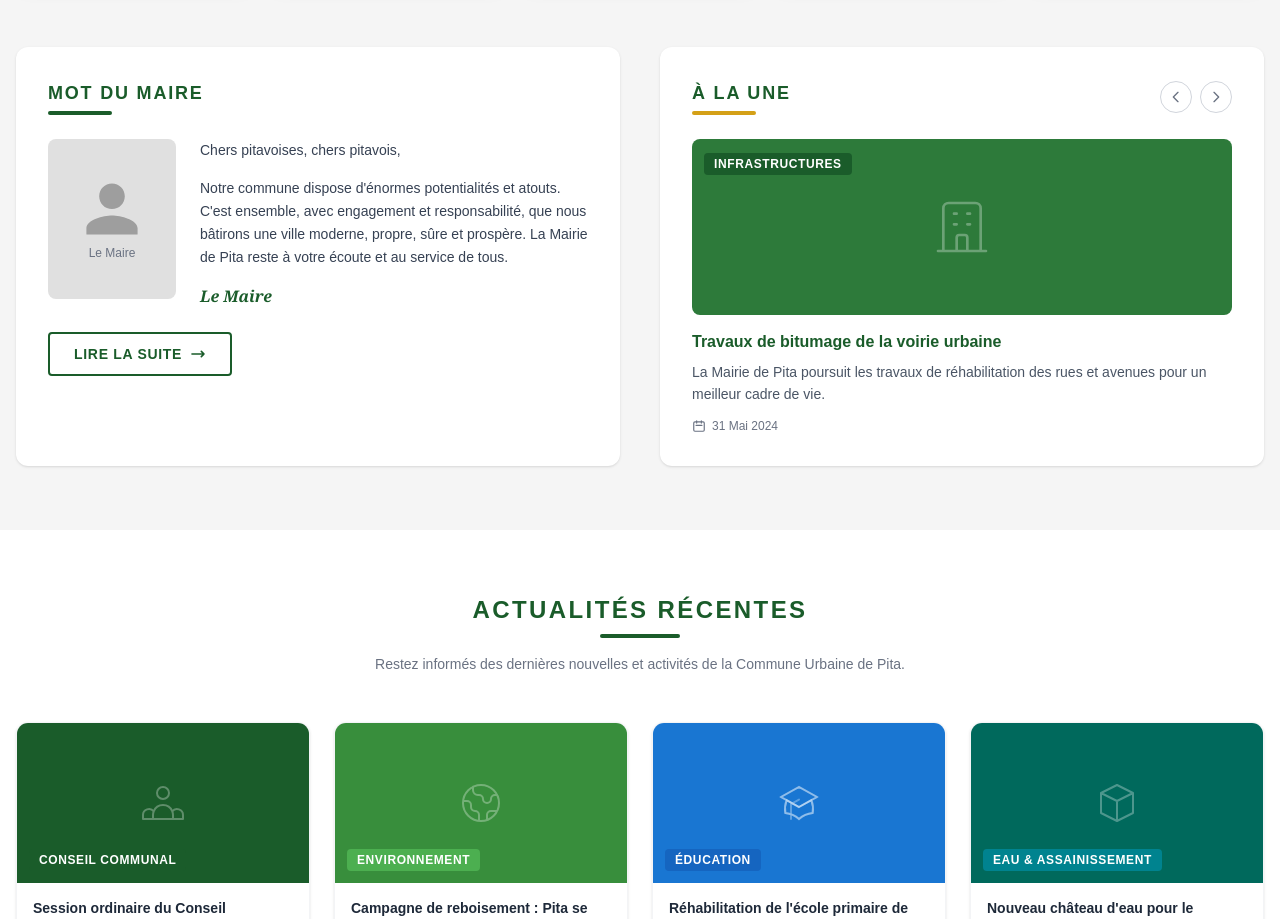
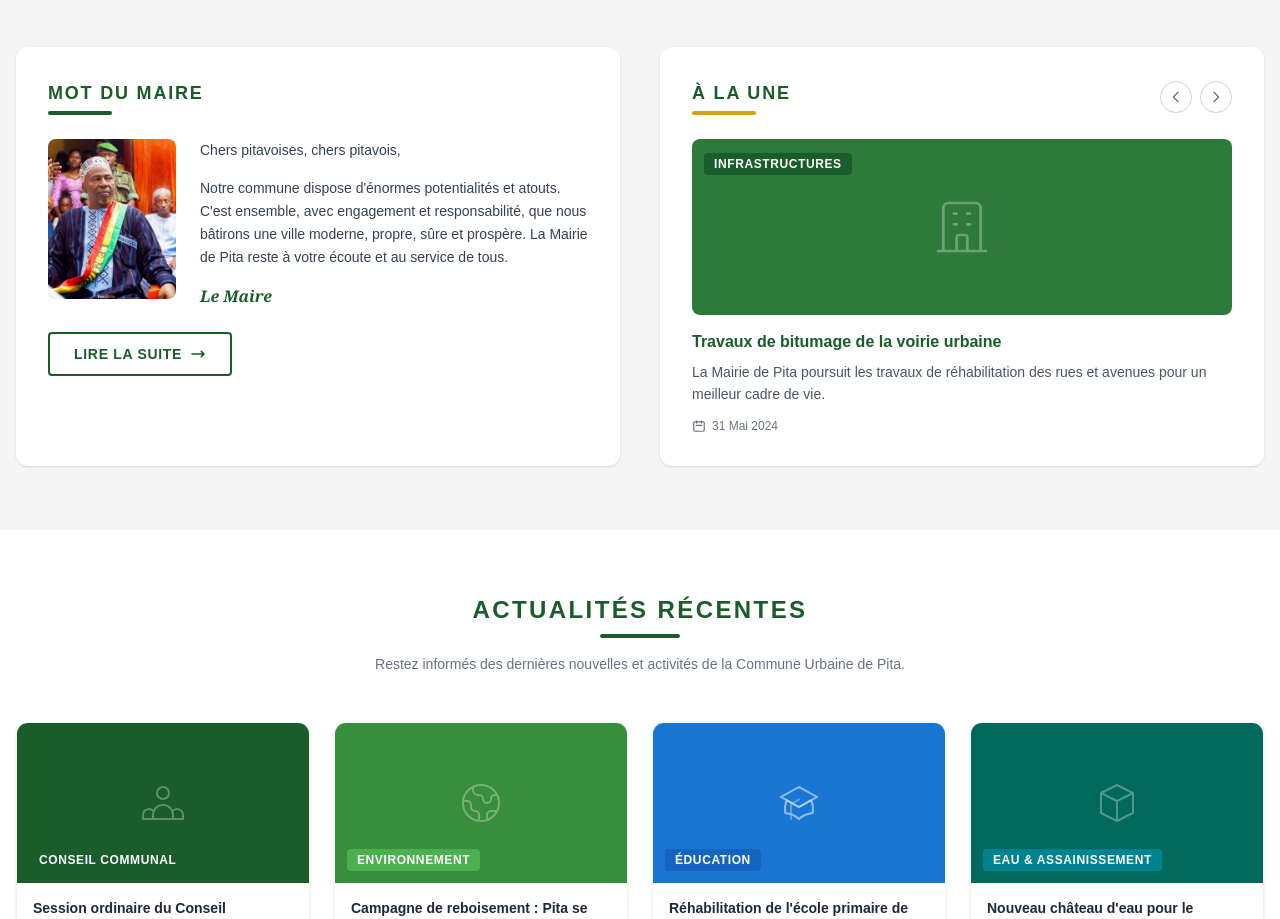
Before and after one commit to Barry-webdev/MairiePita, a Next.js app in the folder mairiepita/: page / in a window 1280 px wide. Shown: the part 820-1739 px from the top of the page. Built offline with nearby package versions, Linux system fonts and the light colour scheme.

Commit message:
feat: photo du Maire - affichage public + instructions admin pour maire.jpg

```diff
--- a/mairiepita/app/la-commune/mot-du-maire/page.tsx
+++ b/mairiepita/app/la-commune/mot-du-maire/page.tsx
@@ -1,6 +1,7 @@
 import TopBar from '@/components/TopBar';
 import Navbar from '@/components/Navbar';
 import Footer from '@/components/Footer';
+import Image from 'next/image';
 
 export const metadata = { title: 'Mot du Maire — Mairie de Pita' };
 
@@ -26,11 +27,14 @@ export default function MotDuMairePage() {
             <div className="flex flex-col md:flex-row gap-8">
               {/* Photo */}
               <div className="flex-shrink-0 flex flex-col items-center gap-3">
-                <div className="w-40 h-52 rounded-xl flex items-end justify-center overflow-hidden" style={{ backgroundColor: '#e5e7eb' }}>
-                  <svg xmlns="http://www.w3.org/2000/svg" className="w-32 h-40" viewBox="0 0 100 120" fill="none">
-                    <ellipse cx="50" cy="38" rx="22" ry="24" fill="#9ca3af" />
-                    <ellipse cx="50" cy="105" rx="40" ry="30" fill="#9ca3af" />
-                  </svg>
+                <div className="w-40 h-52 rounded-xl overflow-hidden" style={{ backgroundColor: '#e5e7eb' }}>
+                  <Image
+                    src="/maire.jpg"
+                    alt="Le Maire de Pita"
+                    width={160}
+                    height={208}
+                    className="w-full h-full object-cover object-top"
+                  />
                 </div>
                 <div className="text-center">
                   <p className="font-black text-sm" style={{ color: '#1a5c2a' }}>Le Maire</p>
--- a/mairiepita/components/MaireSection.tsx
+++ b/mairiepita/components/MaireSection.tsx
@@ -1,3 +1,5 @@
+import Image from 'next/image';
+
 export default function MaireSection() {
   return (
     <section className="py-16 px-4" style={{ backgroundColor: '#f5f5f5' }}>
@@ -16,22 +18,17 @@ export default function MaireSection() {
 
             {/* Content row */}
             <div className="flex flex-col sm:flex-row gap-6">
-              {/* Photo placeholder */}
+              {/* Photo */}
               <div className="flex-shrink-0">
-                <div
-                  className="w-32 h-40 rounded-lg flex flex-col items-center justify-center"
-                  style={{ backgroundColor: '#e0e0e0' }}
-                >
-                  {/* Silhouette */}
-                  <svg
-                    xmlns="http://www.w3.org/2000/svg"
-                    className="h-16 w-16"
-                    viewBox="0 0 24 24"
-                    fill="#9e9e9e"
-                  >
-                    <path d="M12 12c2.7 0 4.8-2.1 4.8-4.8S14.7 2.4 12 2.4 7.2 4.5 7.2 7.2 9.3 12 12 12zm0 2.4c-3.2 0-9.6 1.6-9.6 4.8v2.4h19.2v-2.4c0-3.2-6.4-4.8-9.6-4.8z" />
-                  </svg>
-                  <span className="text-xs text-gray-500 mt-1">Le Maire</span>
+                <div className="w-32 h-40 rounded-lg overflow-hidden" style={{ backgroundColor: '#e0e0e0' }}>
+                  <Image
+                    src="/maire.jpg"
+                    alt="Le Maire de Pita"
+                    width={128}
+                    height={160}
+                    className="w-full h-full object-cover object-top"
+                    onError={() => {}}
+                  />
                 </div>
               </div>
 
--- a/mairiepita/components/admin/AdminMotMaireForm.tsx
+++ b/mairiepita/components/admin/AdminMotMaireForm.tsx
@@ -150,28 +150,65 @@ export default function AdminMotMaireForm() {
           <label className="block text-xs font-bold uppercase tracking-wider text-gray-500 mb-3">
             Photo du Maire
           </label>
+
+          {/* Photo actuelle */}
+          <div className="flex flex-col sm:flex-row gap-6 mb-5">
+            <div className="flex-shrink-0">
+              <p className="text-xs text-gray-500 mb-2 font-semibold">Photo actuelle :</p>
+              <div className="w-28 h-36 rounded-lg overflow-hidden border-2 border-green-200" style={{ backgroundColor: '#e5e7eb' }}>
+                {/* eslint-disable-next-line @next/next/no-img-element */}
+                <img
+                  src="/maire.jpg"
+                  alt="Photo du Maire"
+                  className="w-full h-full object-cover object-top"
+                  onError={(e) => {
+                    const target = e.currentTarget as HTMLImageElement;
+                    target.style.display = 'none';
+                    const parent = target.parentElement;
+                    if (parent) {
+                      parent.innerHTML = '<div class="w-full h-full flex flex-col items-center justify-center gap-1"><svg xmlns=\'http://www.w3.org/2000/svg\' class=\'h-10 w-10\' viewBox=\'0 0 24 24\' fill=\'#9ca3af\'><path d=\'M12 12c2.7 0 4.8-2.1 4.8-4.8S14.7 2.4 12 2.4 7.2 4.5 7.2 7.2 9.3 12 12 12zm0 2.4c-3.2 0-9.6 1.6-9.6 4.8v2.4h19.2v-2.4c0-3.2-6.4-4.8-9.6-4.8z\'/></svg><span style=\'font-size:10px;color:#9ca3af\'>Aucune photo</span></div>';
+                    }
+                  }}
+                />
+              </div>
+            </div>
+            <div className="flex flex-col gap-3 flex-1">
+              <div className="p-4 rounded-lg border border-blue-100 bg-blue-50">
+                <p className="text-sm font-bold text-blue-800 mb-2 flex items-center gap-2">
+                  <svg xmlns="http://www.w3.org/2000/svg" className="h-4 w-4" fill="none" viewBox="0 0 24 24" stroke="currentColor" strokeWidth={2}><path strokeLinecap="round" strokeLinejoin="round" d="M13 16h-1v-4h-1m1-4h.01M21 12a9 9 0 11-18 0 9 9 0 0118 0z" /></svg>
+                  Comment changer la photo ?
+                </p>
+                <ol className="text-xs text-blue-700 flex flex-col gap-1.5 list-decimal list-inside">
+                  <li>Préparez la photo au format <strong>JPG ou PNG</strong></li>
+                  <li>Renommez le fichier exactement : <strong>maire.jpg</strong></li>
+                  <li>Copiez-le dans le dossier : <strong>public/</strong> du projet</li>
+                  <li>La photo s&apos;affichera automatiquement sur tout le site</li>
+                </ol>
+              </div>
+              <div className="p-3 rounded-lg border border-gray-100 bg-gray-50 text-xs text-gray-500">
+                <p>📁 Chemin exact :</p>
+                <code className="text-green-700 font-mono text-xs break-all">mairiepita/public/maire.jpg</code>
+              </div>
+              <p className="text-xs text-gray-400">
+                💡 Format recommandé : portrait, minimum 400×500px, fond neutre.
+              </p>
+            </div>
+          </div>
+
+          {/* Upload zone (futur backend) */}
           <div
-            className={`border-2 border-dashed rounded-lg p-8 flex flex-col items-center justify-center gap-3 transition-colors cursor-pointer bg-gray-50 ${
-              dragOver ? 'border-green-500 bg-green-50' : 'border-gray-300 hover:border-green-500'
+            className={`border-2 border-dashed rounded-lg p-6 flex flex-col items-center justify-center gap-3 transition-colors cursor-not-allowed bg-gray-50 ${
+              dragOver ? 'border-green-500 bg-green-50' : 'border-gray-200'
             }`}
             onDragOver={(e) => { e.preventDefault(); setDragOver(true); }}
             onDragLeave={() => setDragOver(false)}
             onDrop={(e) => { e.preventDefault(); setDragOver(false); }}
           >
-            <div className="w-16 h-16 rounded-full bg-gray-200 flex items-center justify-center">
-              <svg xmlns="http://www.w3.org/2000/svg" className="h-8 w-8 text-gray-400" fill="none" viewBox="0 0 24 24" stroke="currentColor" strokeWidth={1.5}>
-                <path strokeLinecap="round" strokeLinejoin="round" d="M16 7a4 4 0 11-8 0 4 4 0 018 0zM12 14a7 7 0 00-7 7h14a7 7 0 00-7-7z" />
-              </svg>
-            </div>
-            <div className="text-center">
-              <p className="text-sm font-medium text-gray-500">Glissez la photo ici</p>
-              <p className="text-xs text-gray-400 mt-1">ou <span className="text-green-600 font-semibold">parcourir les fichiers</span></p>
-            </div>
-            <p className="text-xs text-gray-400">PNG, JPG, WEBP — max 5 MB</p>
+            <svg xmlns="http://www.w3.org/2000/svg" className="h-8 w-8 text-gray-300" fill="none" viewBox="0 0 24 24" stroke="currentColor" strokeWidth={1.5}>
+              <path strokeLinecap="round" strokeLinejoin="round" d="M4 16v1a3 3 0 003 3h10a3 3 0 003-3v-1m-4-8l-4-4m0 0L8 8m4-4v12" />
+            </svg>
+            <p className="text-sm text-gray-400 text-center">Upload direct disponible après connexion au backend</p>
           </div>
-          <p className="text-xs text-gray-400 mt-2">
-            💡 Fonctionnalité disponible après connexion à la base de données.
-          </p>
         </div>
 
       </div>
```
Also changed, not shown: mairiepita/public/maire.jpg (added).
